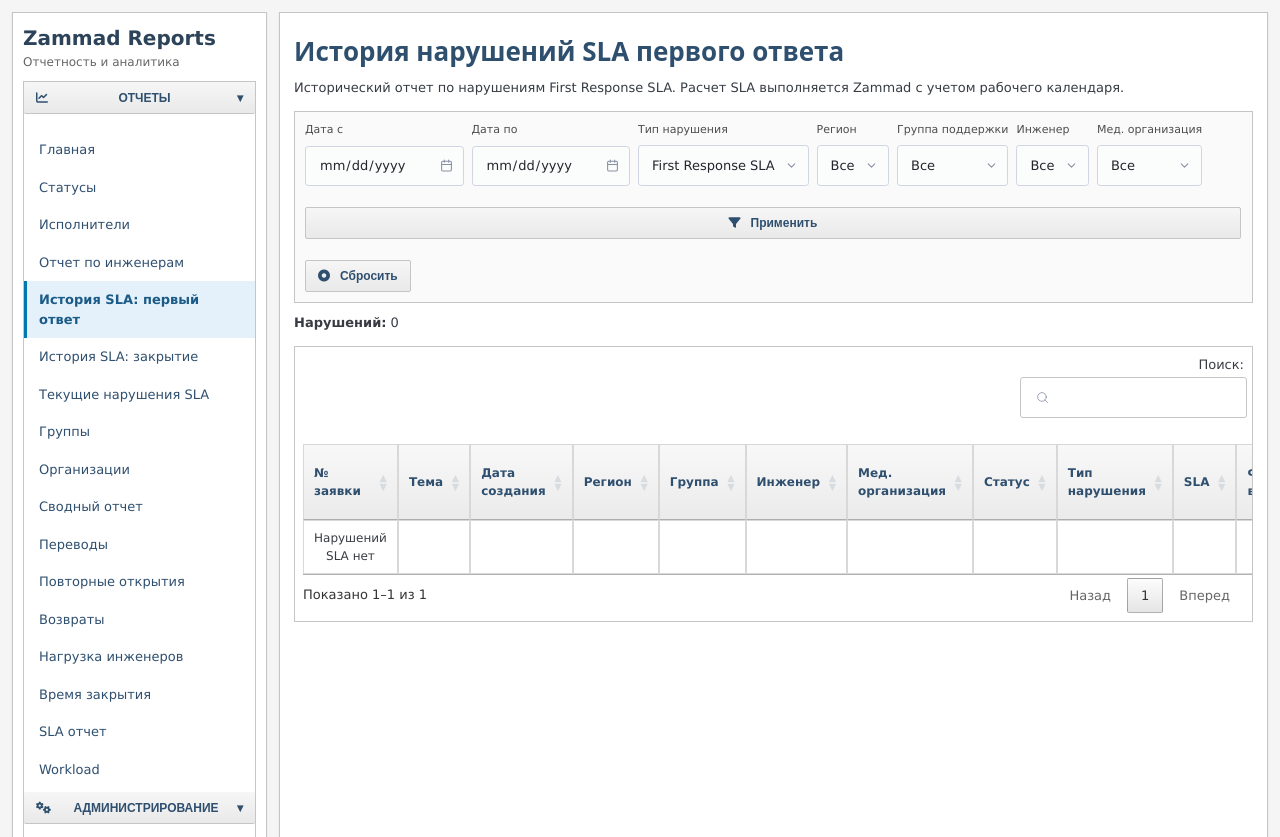
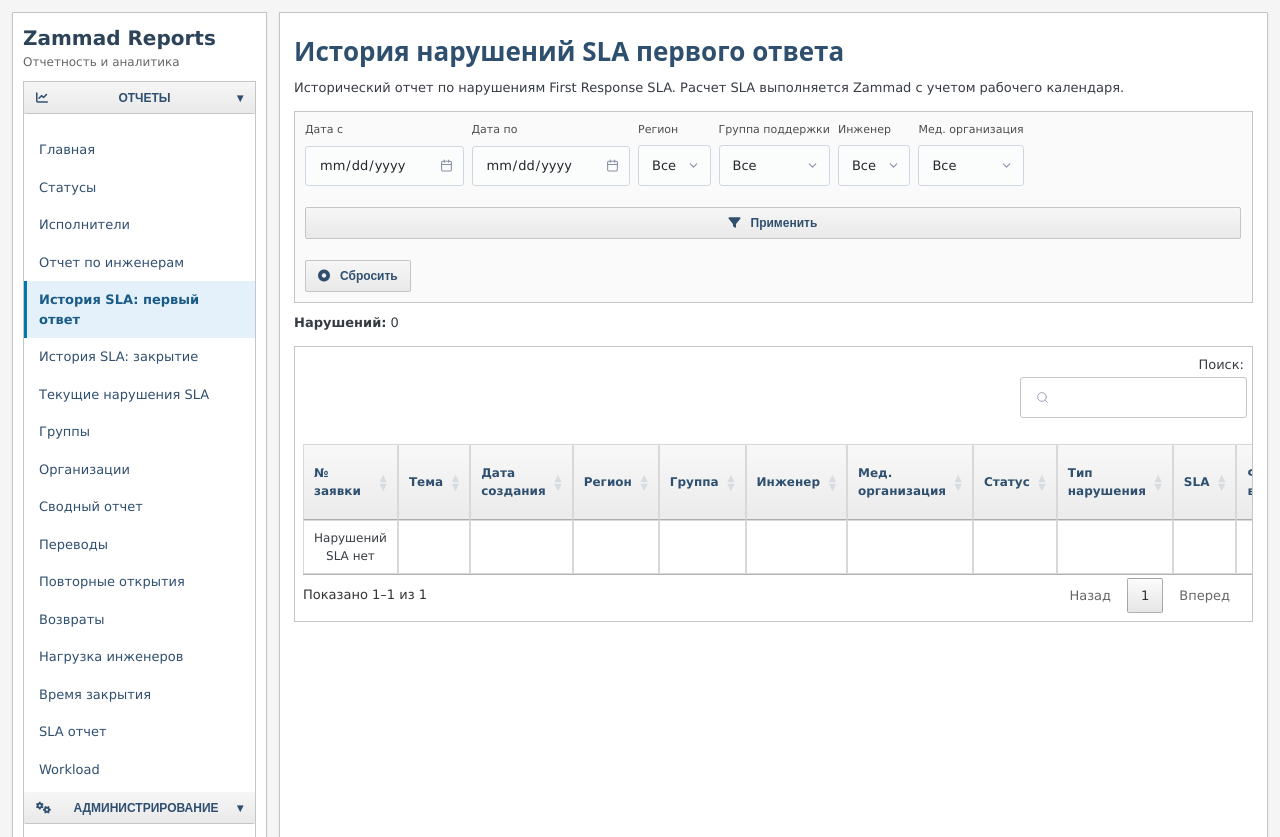
Before and after one commit to lekha100101/zammad-reports, a FastAPI app: page /reports/sla-violations?violation_type=first_response in a window 1280 px wide. Shown: the top 837 px of the page. Run offline with FastAPI, Linux system fonts and the light colour scheme; the visitor is signed in with stand-in values (Sample User, id 1); some libraries are stand-ins or nearby versions.

Commit message:
Make first response SLA history a dedicated report view

```diff
--- a/app/templates/sla_violations_report.html
+++ b/app/templates/sla_violations_report.html
@@ -6,16 +6,12 @@
 <form method="get" class="filter-bar">
 <div class="filter-item"><label>Дата с</label><input type="date" name="date_from" value="{{ date_from or '' }}"></div>
 <div class="filter-item"><label>Дата по</label><input type="date" name="date_to" value="{{ date_to or '' }}"></div>
-<div class="filter-item"><label>Тип нарушения</label><select name="violation_type">
-<option value="all" {% if violation_type == 'all' %}selected{% endif %}>Все типы</option>
-<option value="first_response" {% if violation_type == 'first_response' %}selected{% endif %}>First Response SLA</option>
-<option value="resolution" {% if violation_type == 'resolution' %}selected{% endif %}>Resolution SLA</option>
-</select></div>
+
 <div class="filter-item"><label>Регион</label><select name="region"><option value="">Все</option>{% for x in options.regions %}<option value="{{ x }}" {% if region==x %}selected{% endif %}>{{ x }}</option>{% endfor %}</select></div>
 <div class="filter-item"><label>Группа поддержки</label><select name="group_id"><option value="">Все</option>{% for x in options.groups %}<option value="{{ x.id }}" {% if group_id==x.id %}selected{% endif %}>{{ x.name }}</option>{% endfor %}</select></div>
 <div class="filter-item"><label>Инженер</label><select name="engineer_id"><option value="">Все</option>{% for x in options.engineers %}<option value="{{ x.id }}" {% if engineer_id==x.id %}selected{% endif %}>{{ x.name }}</option>{% endfor %}</select></div>
 <div class="filter-item"><label>Мед. организация</label><select name="organization_id"><option value="">Все</option>{% for x in options.organizations %}<option value="{{ x.id }}" {% if organization_id==x.id %}selected{% endif %}>{{ x.name }}</option>{% endfor %}</select></div>
-<button type="submit">Применить</button><a role="button" class="secondary" href="/reports/sla-violations">Сбросить</a>
+<button type="submit">Применить</button><a role="button" class="secondary" href="/reports/sla-violations?violation_type=first_response">Сбросить</a>
 </form>
 
 <p><b>Нарушений:</b> {{ rows|length }}</p>
```
